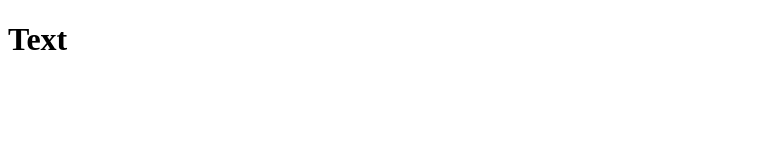
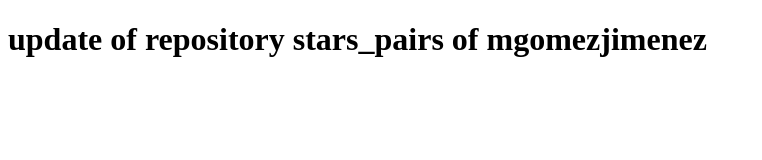
Before and after one commit to firpov/star_pairs2, a plain HTML site: page index.html in a window 1280 px wide. Shown: the whole page, without its empty margins (0-762 px from the left). Drawn offline with Linux system fonts and the light colour scheme.

Commit message:
Update index.html

```diff
--- a/index.html
+++ b/index.html
@@ -4,6 +4,6 @@
     <title>Title</title>
   </head>
 <body>
-  <h1>Text</h1>
+  <h1>update of repository stars_pairs of mgomezjimenez</h1>
 </body>
 </html>
```
